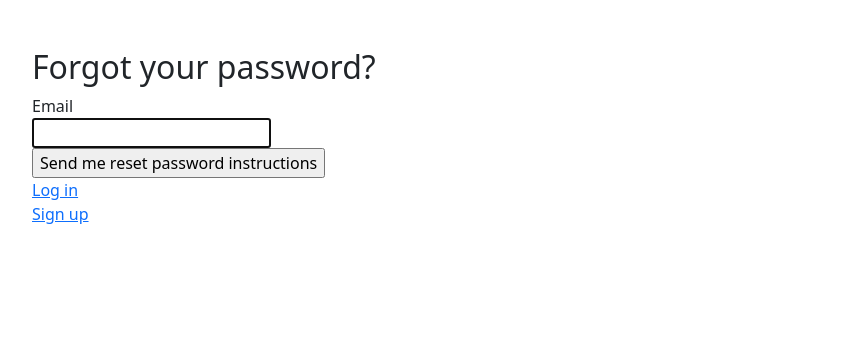
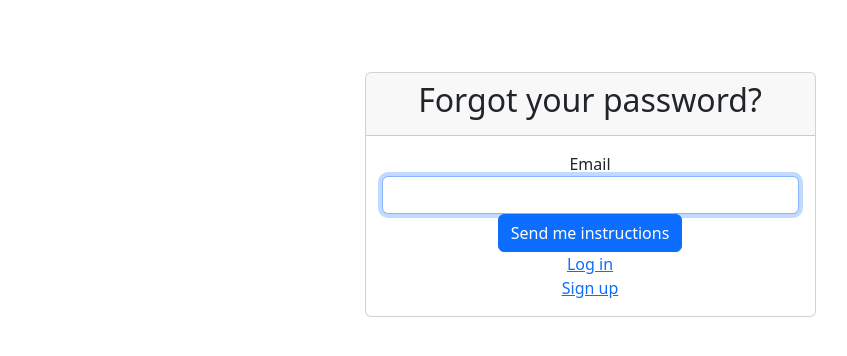
Before and after one commit to gallindic/To-Do-list, a Rails app: page /users/password/new in a window 1280 px wide. Shown: the top 356 px of the page, without its empty margins (50-897 px from the left). Run offline with Rails 7, Linux system fonts and the light colour scheme; style sheets or scripts are compiled from the project's sources; some libraries are stand-ins or nearby versions.

Commit message:
Styled forgot password and login form

```diff
--- a/app/views/devise/passwords/new.html.erb
+++ b/app/views/devise/passwords/new.html.erb
@@ -1,16 +1,25 @@
+<div class="h-100 row justify-content-center align-items-center mt-5"><!--Aligns div to the center-->
+  <div class="col-5 text-center">
+    <div class="card ">
+      <div class="card-header">
         <h2>Forgot your password?</h2>
-
+      </div>
+      <div class="card-body">
         <%= form_for(resource, as: resource_name, url: password_path(resource_name), html: { method: :post }) do |f| %>
           <%= devise_error_messages! %>
 
-  <div class="field">
+          <div class="form-group">
             <%= f.label :email %><br />
-    <%= f.email_field :email, autofocus: true, autocomplete: "email" %>
+            <%= f.email_field :email, autofocus: true, autocomplete: "email", class: 'form-control' %>
           </div>
 
-  <div class="actions">
-    <%= f.submit "Send me reset password instructions" %>
+          <div class="form-group">
+            <%= f.submit "Send me instructions", class: 'btn btn-primary' %>
           </div>
         <% end %>
 
         <%= render "devise/shared/links" %>
+      </div>
+    </div>
+  </div>
+</div>
```
Also changed, not shown: app/views/devise/registrations/new.html.erb (+4 -3 lines), app/views/devise/sessions/new.html.erb (+18 -9 lines), db/development.sqlite3, 2 other files. Lines whose indentation alone changed are shown as unchanged.
